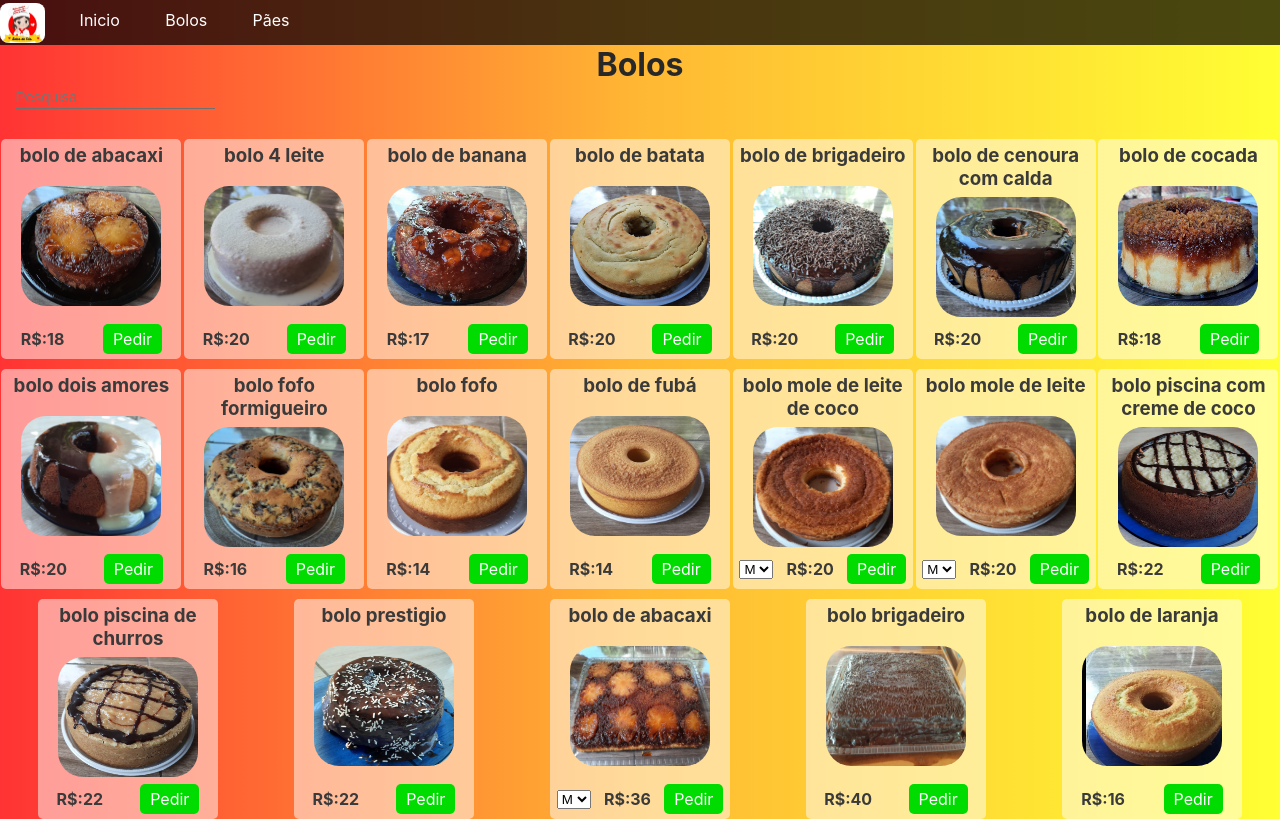
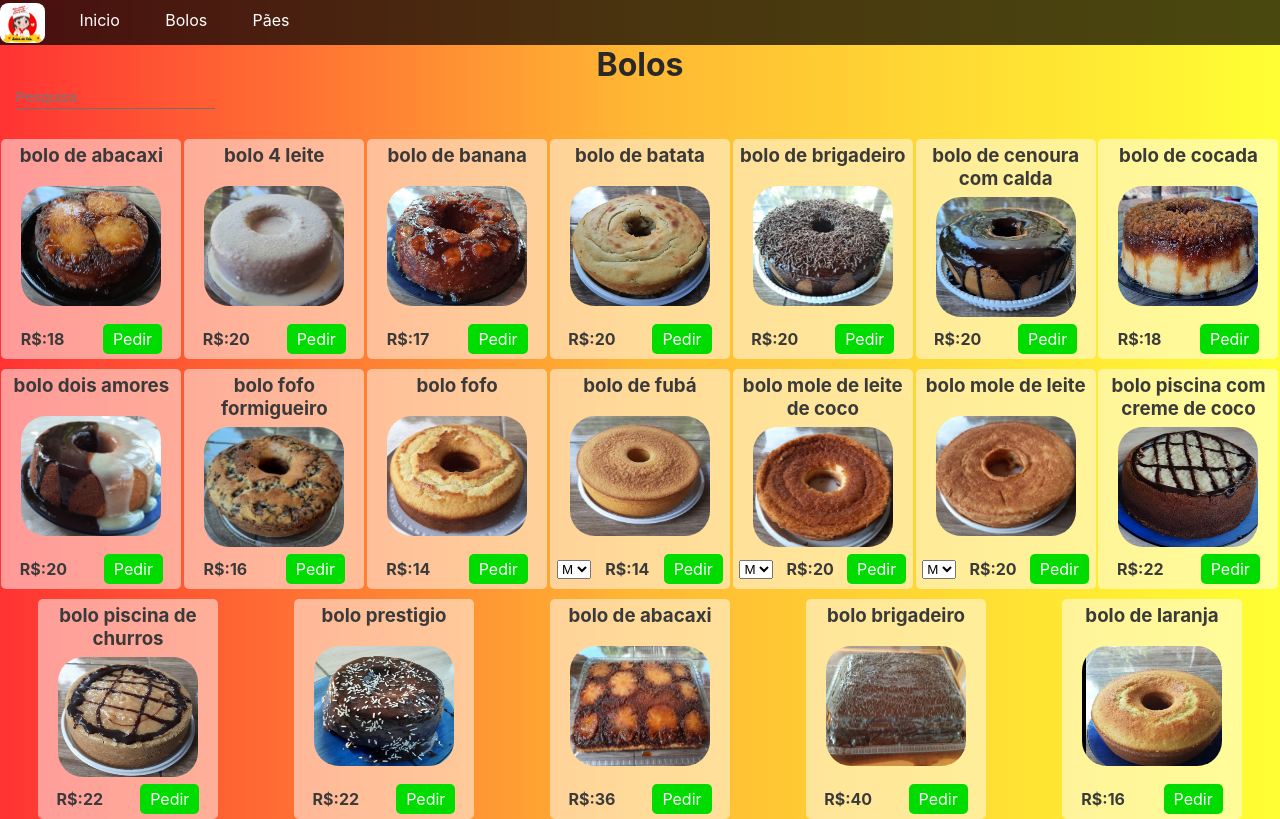
Before and after one commit to FranciscoNeto2909/bolos-da-cris, a React (Create React App) app: page /bolos in a window 1280 px wide. Built offline with nearby package versions, Linux system fonts and the light colour scheme.

Commit message:
pineapple size g removed

```diff
--- a/src/components/produtos/BolosJson.js
+++ b/src/components/produtos/BolosJson.js
@@ -83,8 +83,9 @@ export const BolosJson = [
     {
         name: "bolo de fubá",
         img: boloDeFuba,
-        sizes:1,
-        price: 14
+        sizes:2,
+        price: 14,
+        priceG:25
     },
     {
         name: "bolo mole de leite de coco",
@@ -121,9 +122,8 @@ export const BolosJson = [
     {
         name: "bolo de abacaxi",
         img: boloDeAbacaxi,
-        sizes:2,
+        sizes:1,
         price: 36,
-        priceG:40
     },
     {
         name: "bolo brigadeiro",
```
